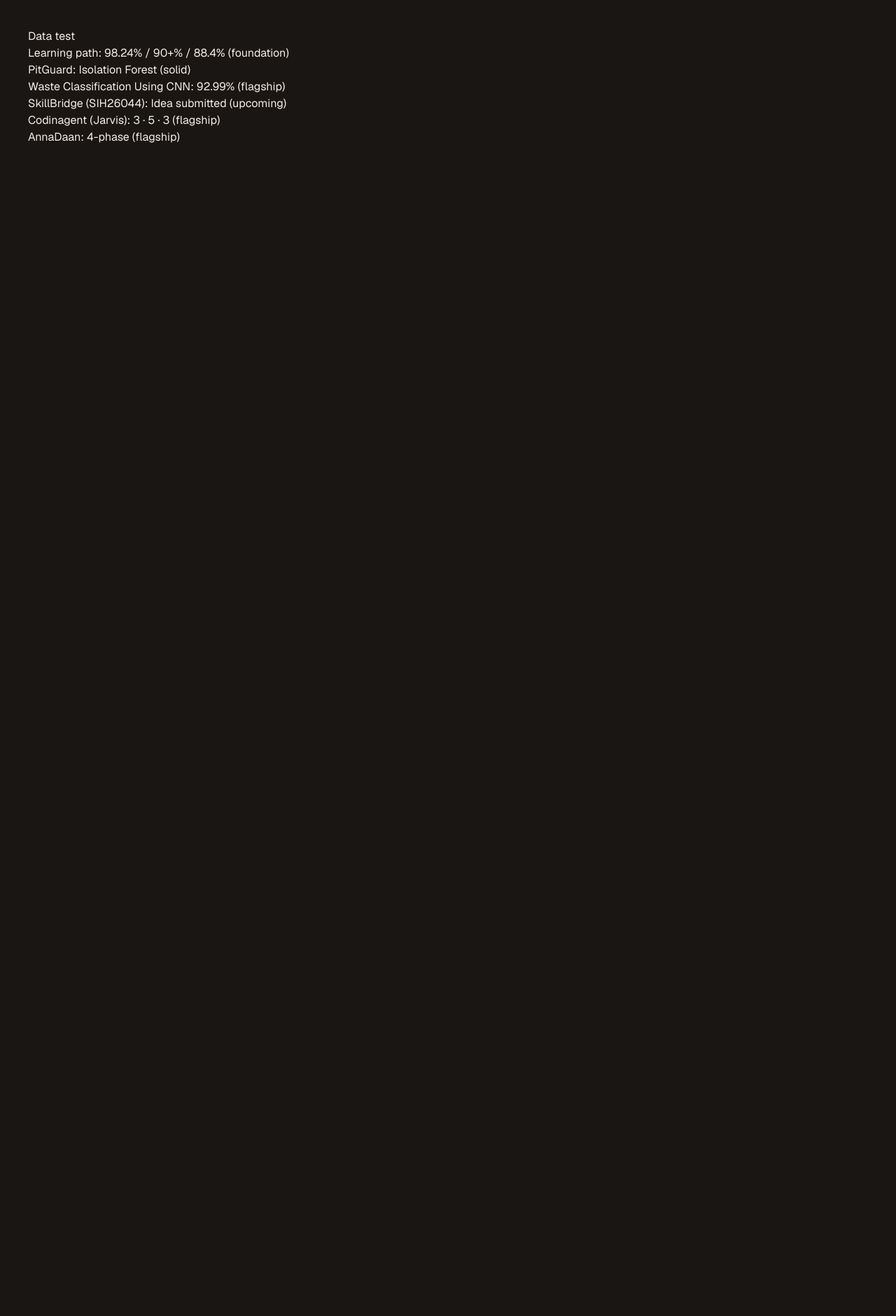
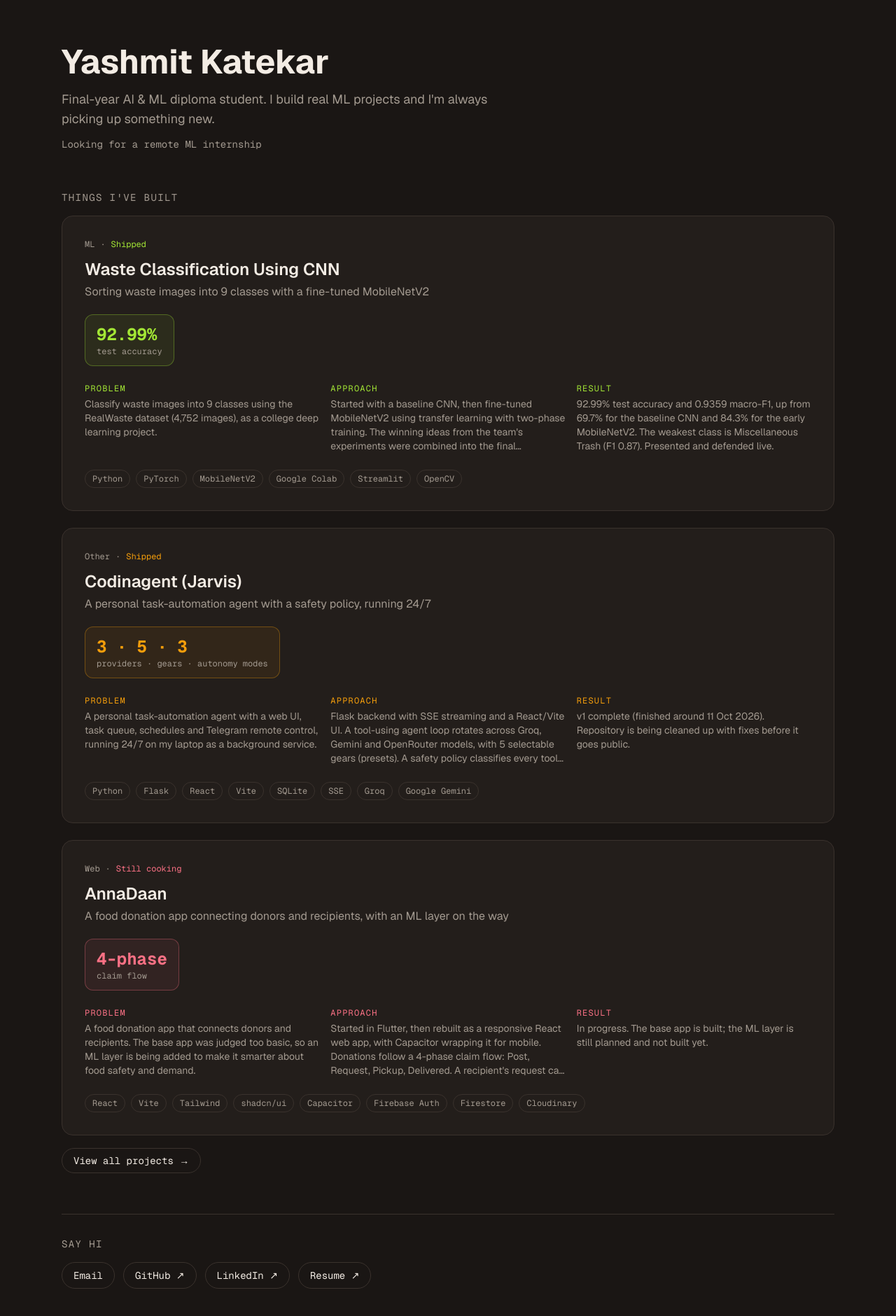
Before and after one commit to Katekar3/portfolio, a Next.js app: page / in a window 1280 px wide. Shown: the top 1880 px of the page at 70% size. Before the commit the page ends 800 px from the top, so only its background shows below. Built offline with nearby package versions, Linux system fonts and the light colour scheme.

Commit message:
agent checkpoint

```diff
--- a/app/page.tsx
+++ b/app/page.tsx
@@ -1,16 +1,86 @@
-import { getTimeline } from "@/lib/projects";
+import Link from "next/link";
+import ProjectCard from "@/components/ProjectCard";
+import { getFeatured } from "@/lib/projects";
+import { site } from "@/data/site";
+
+const pill =
+  "rounded-full border border-border px-4 py-2 font-mono text-sm hover:border-muted";
 
 export default function Home() {
+  const featured = getFeatured();
+
   return (
-    <main style={{ padding: 40 }}>
-      <h1>Data test</h1>
-      <ul>
-        {getTimeline().map((p) => (
-          <li key={p.slug}>
-            {p.title}: {p.signatureStat.value} ({p.tier})
-          </li>
-        ))}
-      </ul>
+    <main className="mx-auto max-w-6xl px-6 py-16">
+      {/* Hero: name + one-line intro */}
+      <header>
+        <h1 className="text-4xl font-bold sm:text-5xl">{site.name}</h1>
+        <p className="mt-4 max-w-2xl text-lg text-muted">{site.intro}</p>
+        {site.availability && (
+          <p className="mt-3 font-mono text-sm text-muted">{site.availability}</p>
+        )}
+      </header>
+
+      {/* Featured projects (any project with featured: true) */}
+      {featured.length > 0 && (
+        <section className="mt-14">
+          <h2 className="mb-4 font-mono text-sm uppercase tracking-widest text-muted">
+            Things I&apos;ve built
+          </h2>
+          <div className="grid gap-6">
+            {featured.map((p) => (
+              <ProjectCard key={p.slug} project={p} />
+            ))}
+          </div>
+          <div className="mt-6">
+            <Link href="/projects" className={pill}>
+              View all projects →
+            </Link>
+          </div>
+        </section>
+      )}
+
+      {/* Currently learning: hidden when the array is empty */}
+      {site.learning.length > 0 && (
+        <section className="mt-16">
+          <h2 className="mb-4 font-mono text-sm uppercase tracking-widest text-muted">
+            Currently learning
+          </h2>
+          <ul className="flex flex-wrap gap-3">
+            {site.learning.map((item) => (
+              <li
+                key={item.label}
+                className="rounded-2xl border border-border bg-card px-4 py-3"
+              >
+                <div className="font-semibold">{item.label}</div>
+                {item.note && <div className="text-sm text-muted">{item.note}</div>}
+              </li>
+            ))}
+          </ul>
+        </section>
+      )}
+
+      {/* Links: email, GitHub, LinkedIn, resume (no phone number, ever) */}
+      <section className="mt-16 border-t border-border pt-8">
+        <h2 className="mb-4 font-mono text-sm uppercase tracking-widest text-muted">
+          Say hi
+        </h2>
+        <div className="flex flex-wrap gap-3">
+          <a href={`mailto:${site.links.email}`} className={pill}>
+            Email
+          </a>
+          <a href={site.links.github} target="_blank" rel="noreferrer" className={pill}>
+            GitHub ↗
+          </a>
+          <a href={site.links.linkedin} target="_blank" rel="noreferrer" className={pill}>
+            LinkedIn ↗
+          </a>
+          {site.links.resume && (
+            <a href={site.links.resume} target="_blank" rel="noreferrer" className={pill}>
+              Resume ↗
+            </a>
+          )}
+        </div>
+      </section>
     </main>
   );
 }
--- /dev/null
+++ b/data/site.ts
@@ -0,0 +1,20 @@
+export const site = {
+  name: "Yashmit Katekar",
+  // One-line intro under the name. Change freely.
+  intro:
+    "Final-year AI & ML diploma student. I build real ML projects and I'm always picking up something new.",
+  // Small mono line under the intro. Set to null to hide it.
+  availability: "Looking for a remote ML internship",
+
+  // Currently learning. Empty array = the whole section is hidden.
+  // Example: { label: "Topic name", note: "optional short note" }
+  learning: [] as { label: string; note?: string }[],
+
+  links: {
+    email: "katekaryashmit@gmail.com",
+    github: "https://github.com/Katekar3",
+    linkedin: "https://www.linkedin.com/in/yashmit-katekar/",
+    // File must exist at public/resume.pdf. Set to null to hide the button.
+    resume: "/resume.pdf" as string | null,
+  },
+};
```
